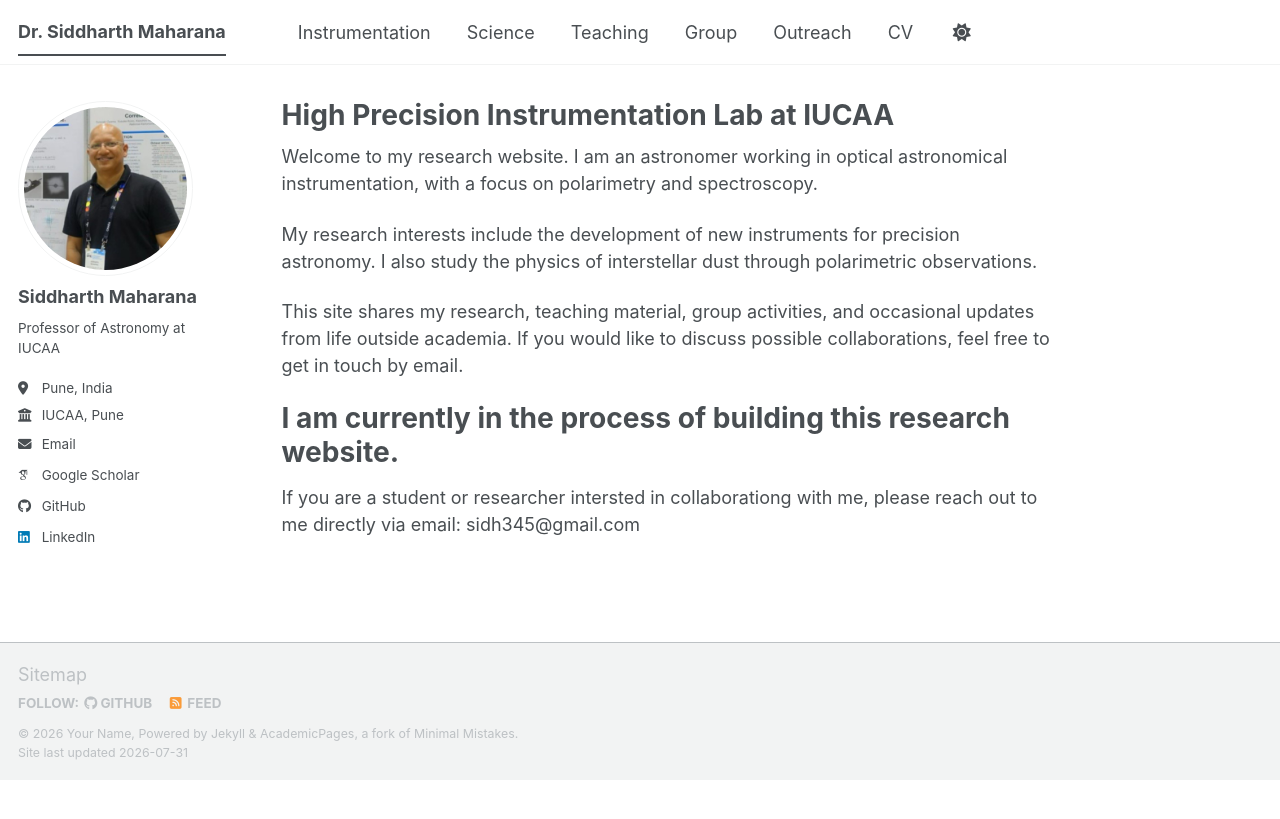
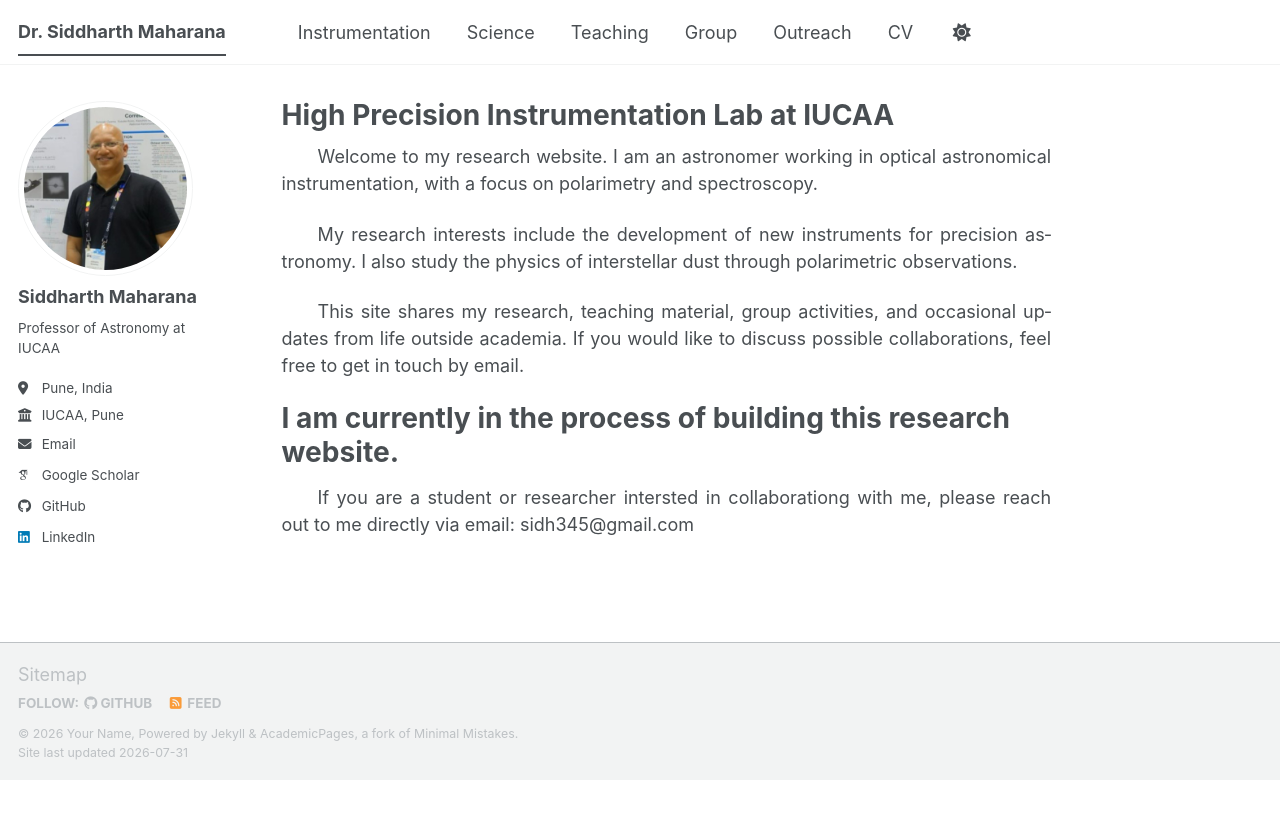
Before and after one commit to siddharth-maharana/siddharth-maharana.github.io, a Jekyll site: the page built from _pages/about.md, in a window 1280 px wide. Shown: the top 819 px of the page. Built offline with Jekyll 4.4.1, drawn with Linux system fonts in a browser that asks for light colours; some web fonts are replaced; a script bundle is joined from its source files by our own code; library files that are not in the unit come from our copies.

Commit message:
Update main.scss

```diff
--- a/assets/css/main.scss
+++ b/assets/css/main.scss
@@ -41,3 +41,10 @@
     "vendor/font-awesome/solid",
     "vendor/font-awesome/brands"
 ;
+/* ---------- Your custom CSS goes below ---------- */
+
+.page__content p {
+    text-align: justify;
+    text-indent: 2em;
+    hyphens: auto;
+}
```
